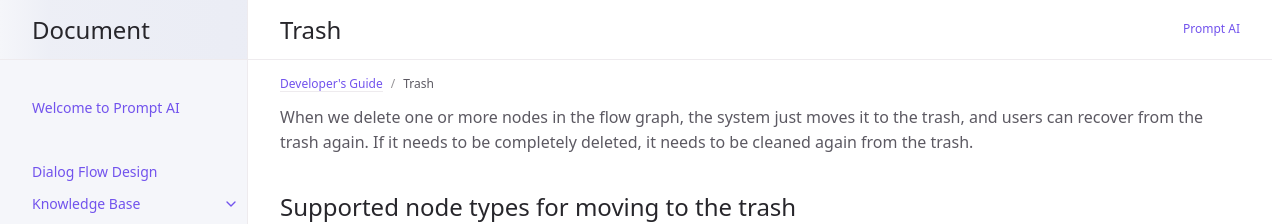
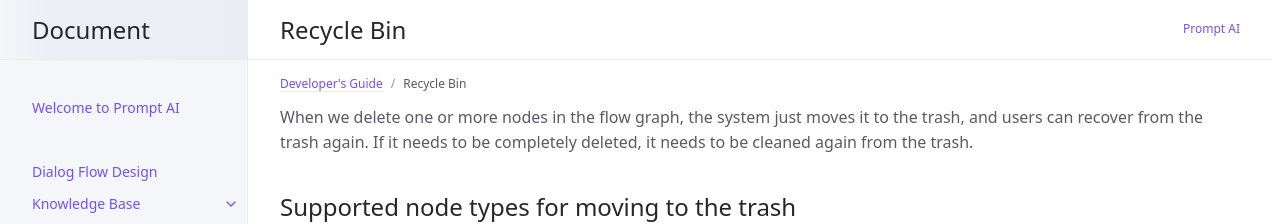
Before and after one commit to PromptAI/promptdialog, a Jekyll site: the page built from docs/tutorial/trash.md, in a window 1280 px wide and 900 px high. Shown: the top 224 px of the window. Built offline with Jekyll 4.4.1, drawn with Linux system fonts in a browser that asks for light colours.

Commit message:
Update trash.md

```diff
--- a/docs/tutorial/trash.md
+++ b/docs/tutorial/trash.md
@@ -1,6 +1,6 @@
 ---
 layout: en
-title: Trash
+title: Recycle Bin
 parent: Developer's Guide
 nav_order: 11
 ---
```
